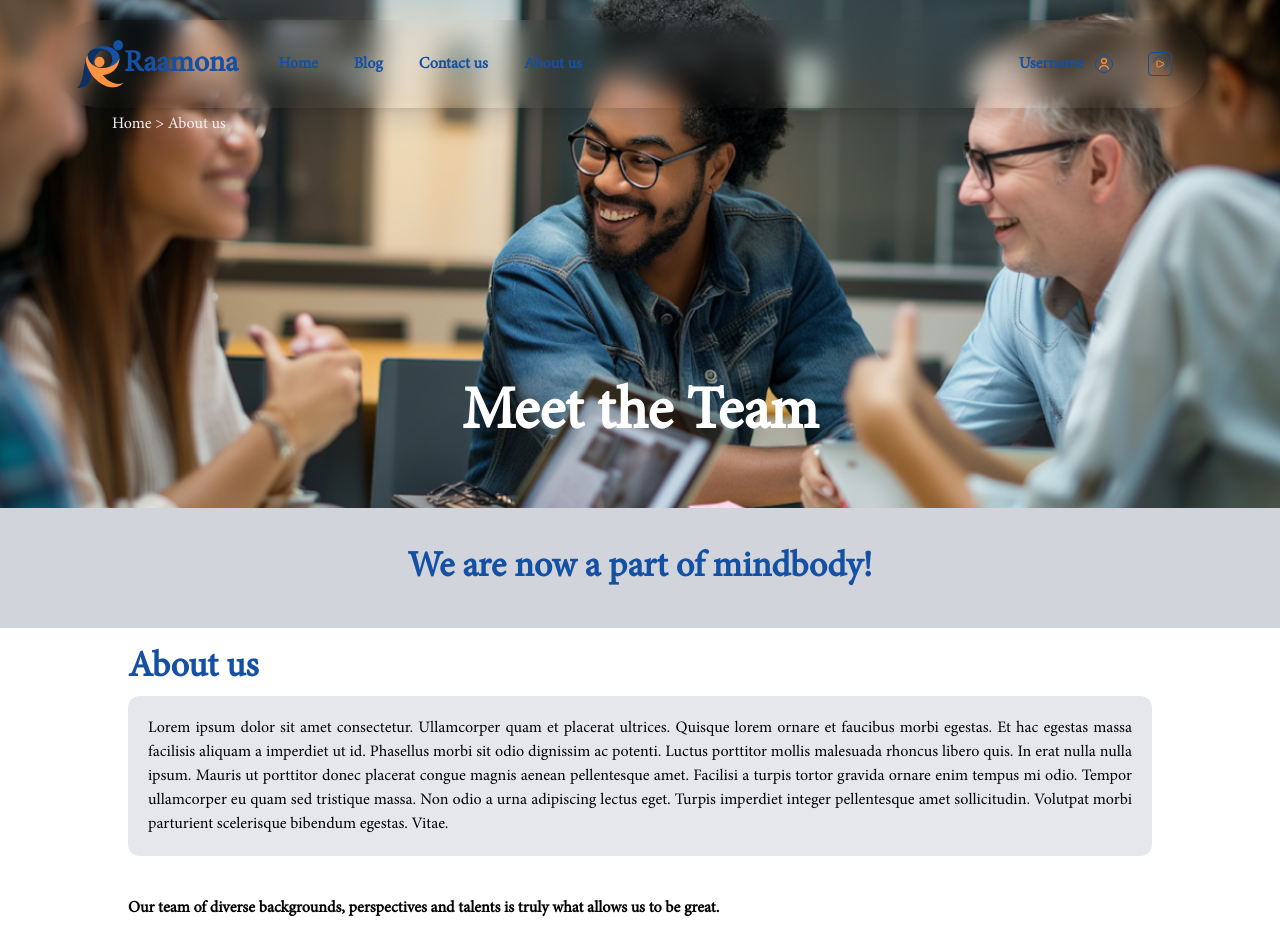
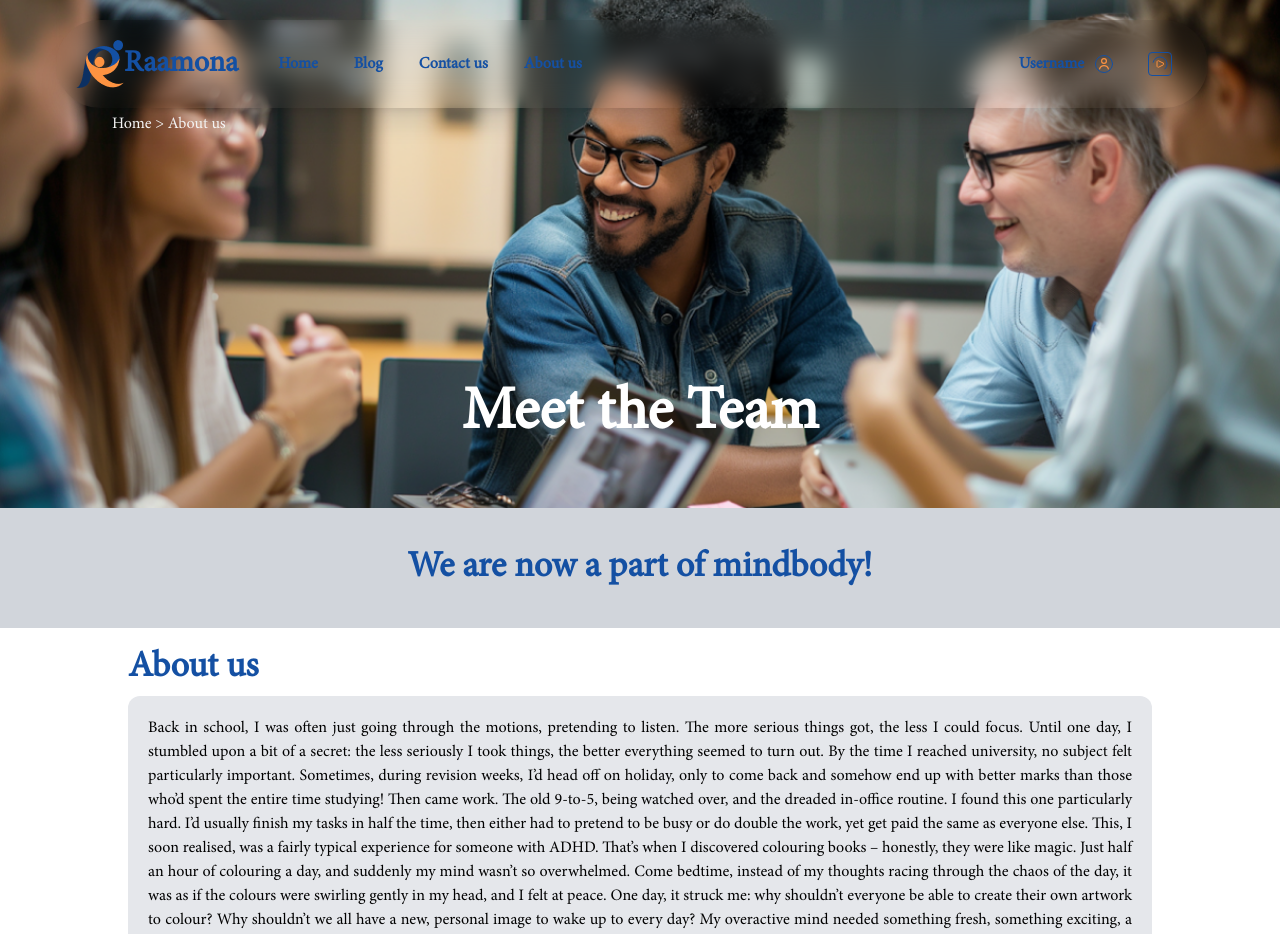
Before and after one commit to zahra-hsb/raamona-parallax, a Next.js app in the folder FrontEnd/: page /about in a window 1280 px wide. Shown: the top 934 px of the page. Built offline with nearby package versions, Linux system fonts and the light colour scheme.

Commit message:
about us texts added

```diff
--- a/FrontEnd/src/components/aboutComponents/About/index.jsx
+++ b/FrontEnd/src/components/aboutComponents/About/index.jsx
@@ -33,7 +33,12 @@ const About = () => {
                     </div>
                     <div>
                         <p className="text-justify bg-gray-200 p-5 rounded-xl">
-                            Lorem ipsum dolor sit amet consectetur. Ullamcorper quam et placerat ultrices. Quisque lorem ornare et faucibus morbi egestas. Et hac egestas massa facilisis aliquam a imperdiet ut id. Phasellus morbi sit odio dignissim ac potenti. Luctus porttitor mollis malesuada rhoncus libero quis. In erat nulla nulla ipsum. Mauris ut porttitor donec placerat congue magnis aenean pellentesque amet. Facilisi a turpis tortor gravida ornare enim tempus mi odio. Tempor ullamcorper eu quam sed tristique massa. Non odio a urna adipiscing lectus eget. Turpis imperdiet integer pellentesque amet sollicitudin. Volutpat morbi parturient scelerisque bibendum egestas. Vitae.
+                            Back in school, I was often just going through the motions, pretending to listen. The more serious things got, the less I could focus. Until one day, I stumbled upon a bit of a secret: the less seriously I took things, the better everything seemed to turn out. By the time I reached university, no subject felt particularly important. Sometimes, during revision weeks, I’d head off on holiday, only to come back and somehow end up with better marks than those who’d spent the entire time studying!
+                            Then came work. The old 9-to-5, being watched over, and the dreaded in-office routine. I found this one particularly hard. I’d usually finish my tasks in half the time, then either had to pretend to be busy or do double the work, yet get paid the same as everyone else. This, I soon realised, was a fairly typical experience for someone with ADHD.
+                            That’s when I discovered colouring books – honestly, they were like magic. Just half an hour of colouring a day, and suddenly my mind wasn’t so overwhelmed. Come bedtime, instead of my thoughts racing through the chaos of the day, it was as if the colours were swirling gently in my head, and I felt at peace. One day, it struck me: why shouldn’t everyone be able to create their own artwork to colour? Why shouldn’t we all have a new, personal image to wake up to every day?
+                            My overactive mind needed something fresh, something exciting, a reason to get up in the morning knowing that today wouldn’t be just like yesterday. And for me, it was the colours that worked wonders. My mind finally settled, and for the first time in ages, I could turn the pages of my planner without feeling completely frazzled.
+                            Then I thought, why not share this little bit of magic with everyone? And that’s where Raamona began.
+                            You know what the real magic was? By colouring again, it was like I’d returned to that place where nothing felt too serious anymore!
                         </p>
                     </div>
                     <ProgressSection />
@@ -41,7 +46,7 @@ const About = () => {
                         {dataArray.length !== 0 ? dataArray?.map((item, index) => (
                             <>
                                 <div className="flex items-start gap-2 flex-col">
-                                    <Image src={item.image} alt="" className="w-full"/>
+                                    <Image src={item.image} alt="" className="w-full" />
                                     <h3 className="text-2xl">{item.name}</h3>
                                     <h4 className="text-xl font-semibold">{item.job}</h4>
                                     <h5 className="text-lg">{item.education}</h5>
```
